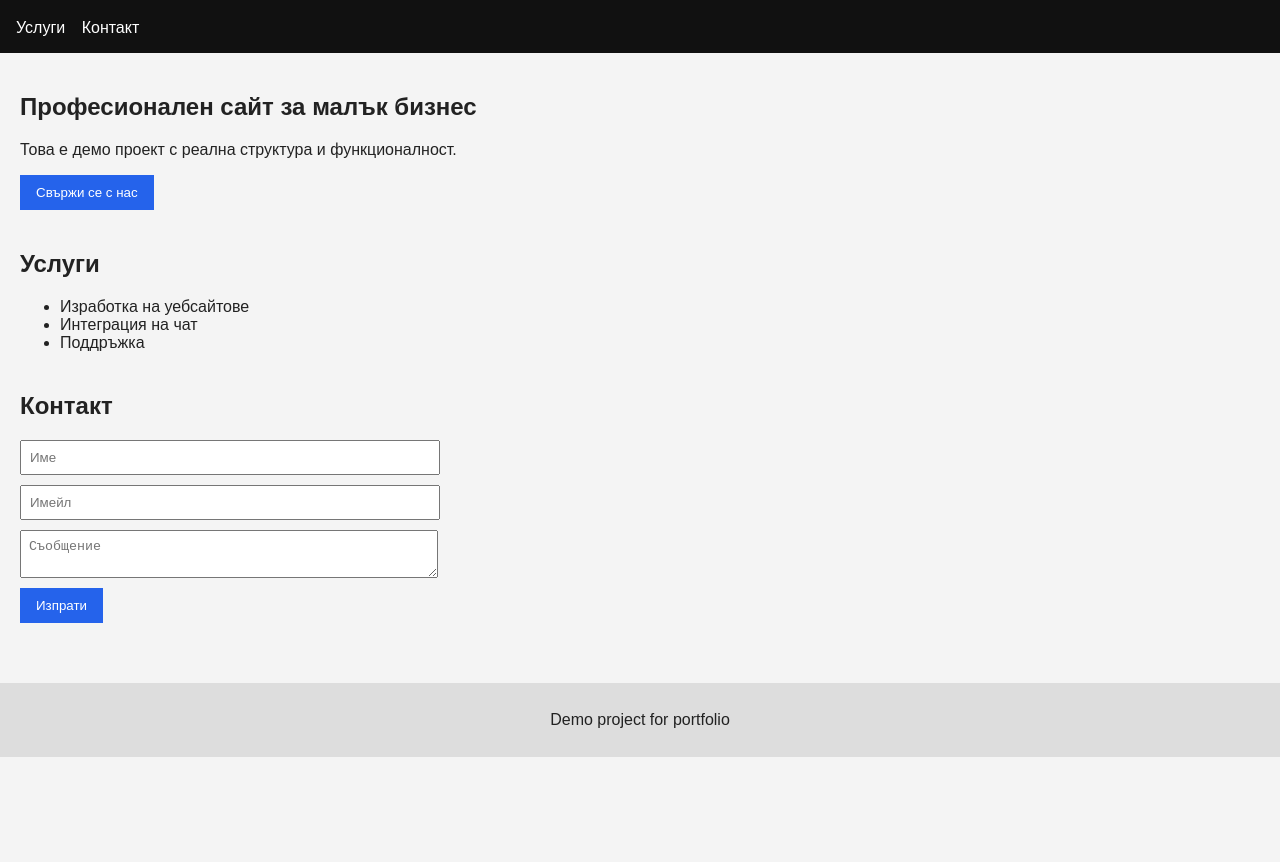
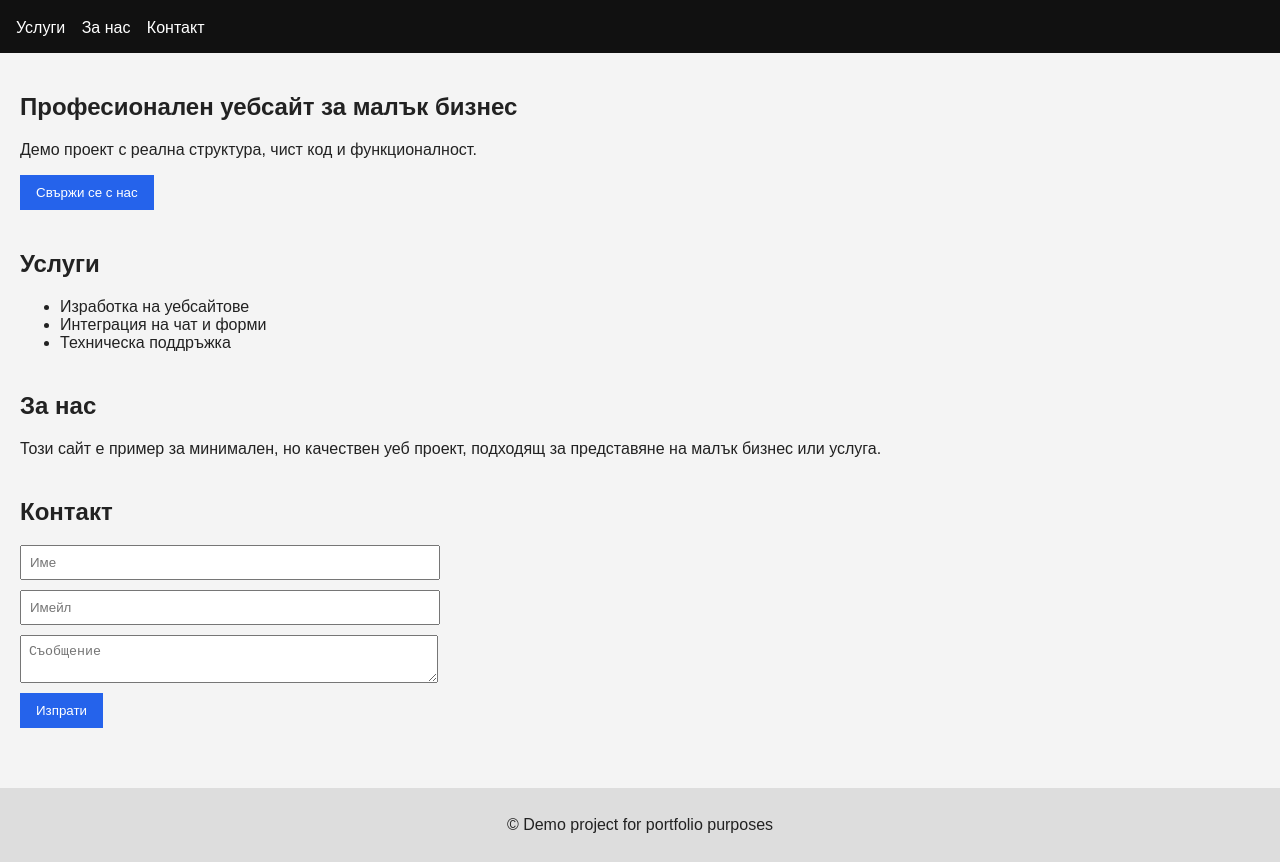
Before and after one commit to krischo007/demo-site-1, a plain HTML site: page index.html in a window 1280 px wide. Shown: the part 77-939 px from the top of the page. Before the commit the page ends 834 px from the top, so only its background shows below. Drawn offline with Linux system fonts and the light colour scheme.

Commit message:
Refactor index.html structure and update content

```diff
--- a/index.html
+++ b/index.html
@@ -10,42 +10,63 @@
 <body>
 
 <header>
+  <div class="container">
     <h1>Demo Business</h1>
     <nav>
       <a href="#services">Услуги</a>
+      <a href="#about">За нас</a>
       <a href="#contact">Контакт</a>
     </nav>
+  </div>
 </header>
 
 <main>
-  <section>
-    <h2>Професионален сайт за малък бизнес</h2>
-    <p>Това е демо проект с реална структура и функционалност.</p>
+  <section class="hero">
+    <div class="container">
+      <h2>Професионален уебсайт за малък бизнес</h2>
+      <p>Демо проект с реална структура, чист код и функционалност.</p>
       <button id="ctaBtn">Свържи се с нас</button>
+    </div>
   </section>
 
-  <section id="services">
+  <section id="services" class="section">
+    <div class="container">
       <h2>Услуги</h2>
-    <ul>
+      <ul class="services-list">
         <li>Изработка на уебсайтове</li>
-      <li>Интеграция на чат</li>
-      <li>Поддръжка</li>
+        <li>Интеграция на чат и форми</li>
+        <li>Техническа поддръжка</li>
       </ul>
+    </div>
   </section>
 
-  <section id="contact">
+  <section id="about" class="section light">
+    <div class="container">
+      <h2>За нас</h2>
+      <p>
+        Този сайт е пример за минимален, но качествен уеб проект,
+        подходящ за представяне на малък бизнес или услуга.
+      </p>
+    </div>
+  </section>
+
+  <section id="contact" class="section">
+    <div class="container">
       <h2>Контакт</h2>
       <form>
         <input type="text" placeholder="Име" required>
         <input type="email" placeholder="Имейл" required>
-      <textarea placeholder="Съобщение"></textarea>
+        <textarea placeholder="Съобщение" required></textarea>
         <button type="submit">Изпрати</button>
       </form>
+    </div>
   </section>
 </main>
 
 <footer>
-  <p>Demo project for portfolio</p>
+  <div class="container">
+    <p>© Demo project for portfolio purposes</p>
+  </div>
 </footer>
 
 <script src="main.js"></script>
```
Lines whose indentation alone changed are shown as unchanged.
